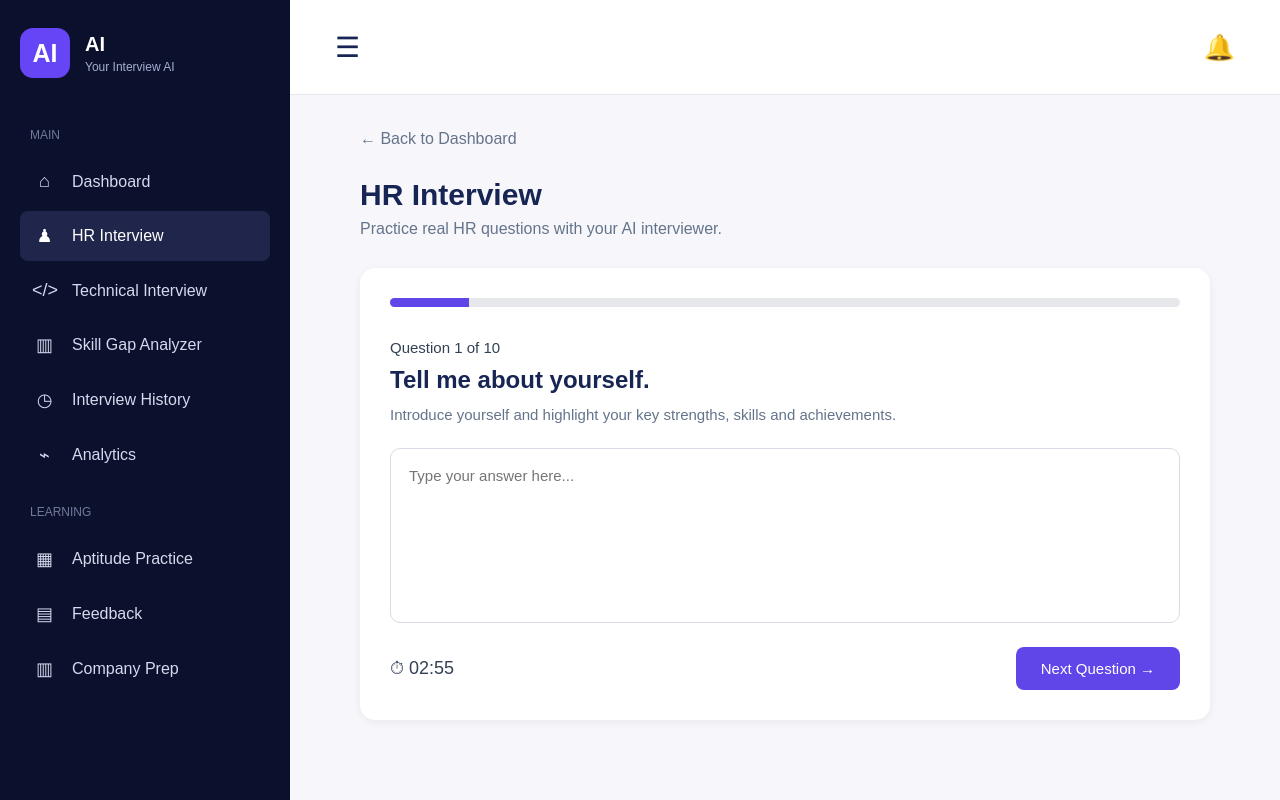
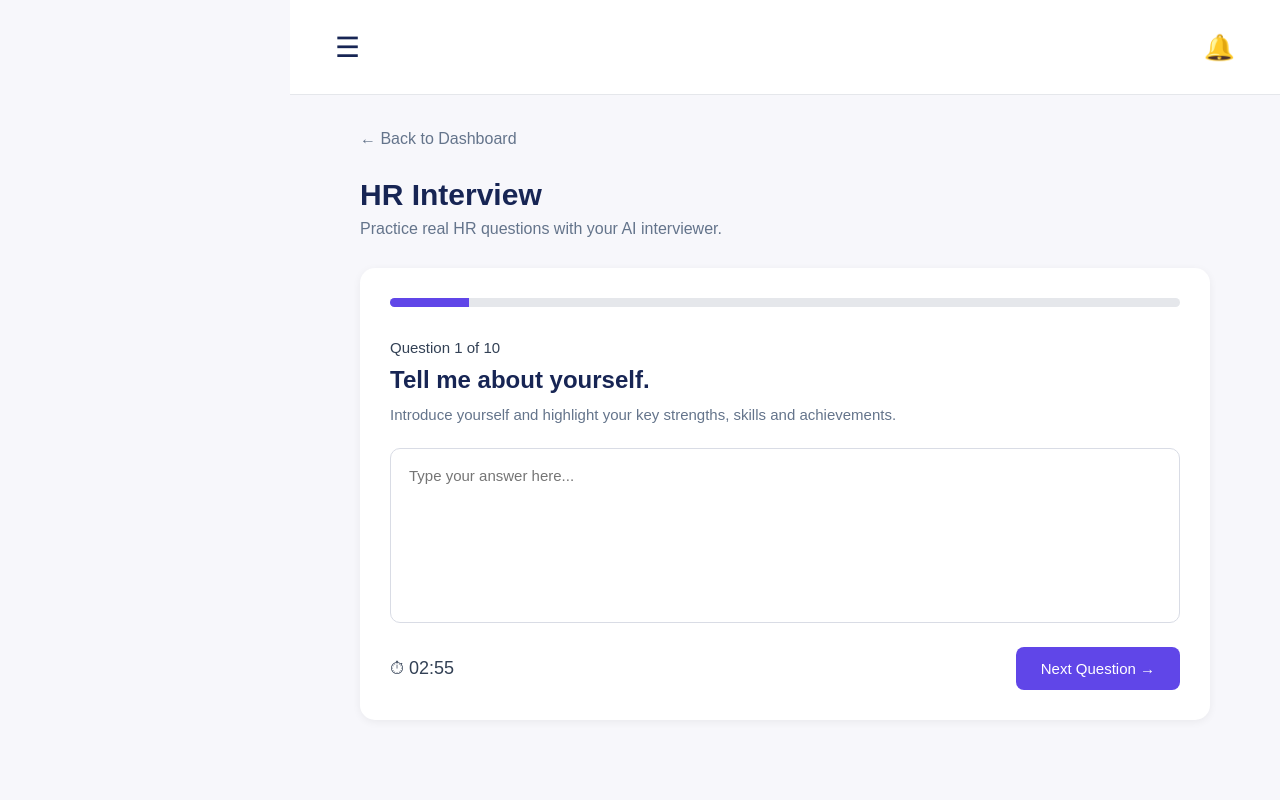
Before and after one commit to interview-project-team/interview_project, a plain HTML site: page HR Interview.html in a window 1280 px wide. Drawn offline with Linux system fonts and the light colour scheme.

Commit message:
Update HR Interview.html

```diff
--- a/HR Interview.html
+++ b/HR Interview.html
@@ -239,76 +239,7 @@
 
 <body>
 
-<!-- SIDEBAR -->
-<div class="sidebar">
 
-    <div class="logo">
-        <div class="logo-box">AI</div>
-
-        <div class="logo-text">
-            <h2>AI</h2>
-            <p>Your Interview AI</p>
-        </div>
-    </div>
-
-    <div class="section-title">MAIN</div>
-
-    <div class="menu">
-
-        <a href="dashboard.html">
-            <span class="icon">⌂</span>
-            Dashboard
-        </a>
-
-        <a href="hr-interview.html" class="active">
-            <span class="icon">♟</span>
-            HR Interview
-        </a>
-
-        <a href="technical-interview.html">
-            <span class="icon">&lt;/&gt;</span>
-            Technical Interview
-        </a>
-
-        <a href="skill-gap.html">
-            <span class="icon">▥</span>
-            Skill Gap Analyzer
-        </a>
-
-        <a href="interview-history.html">
-            <span class="icon">◷</span>
-            Interview History
-        </a>
-
-        <a href="analytics.html">
-            <span class="icon">⌁</span>
-            Analytics
-        </a>
-
-    </div>
-
-    <div class="section-title">LEARNING</div>
-
-    <div class="menu">
-
-        <a href="aptitude.html">
-            <span class="icon">▦</span>
-            Aptitude Practice
-        </a>
-
-        <a href="feedback.html">
-            <span class="icon">▤</span>
-            Feedback
-        </a>
-
-        <a href="company-prep.html">
-            <span class="icon">▥</span>
-            Company Prep
-        </a>
-
-    </div>
-
-</div>
 
 
 <!-- MAIN CONTENT -->
```
